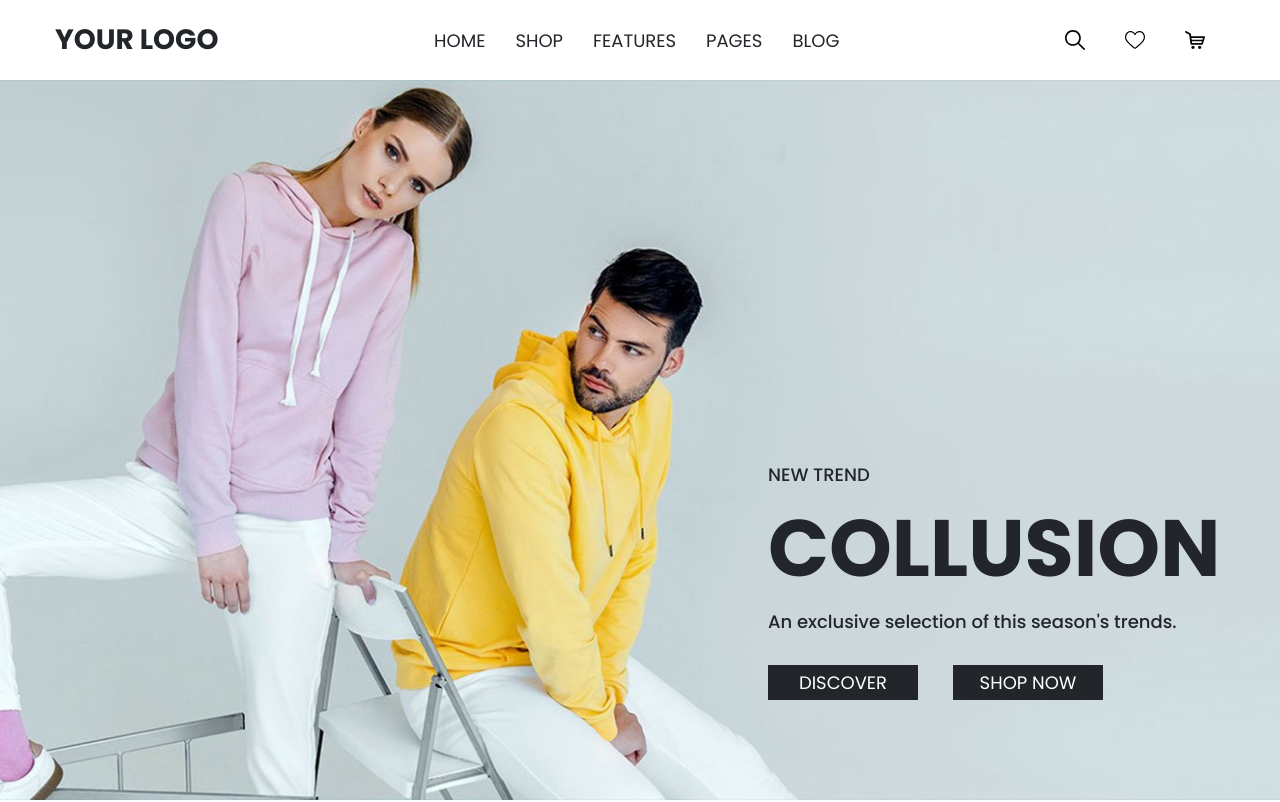
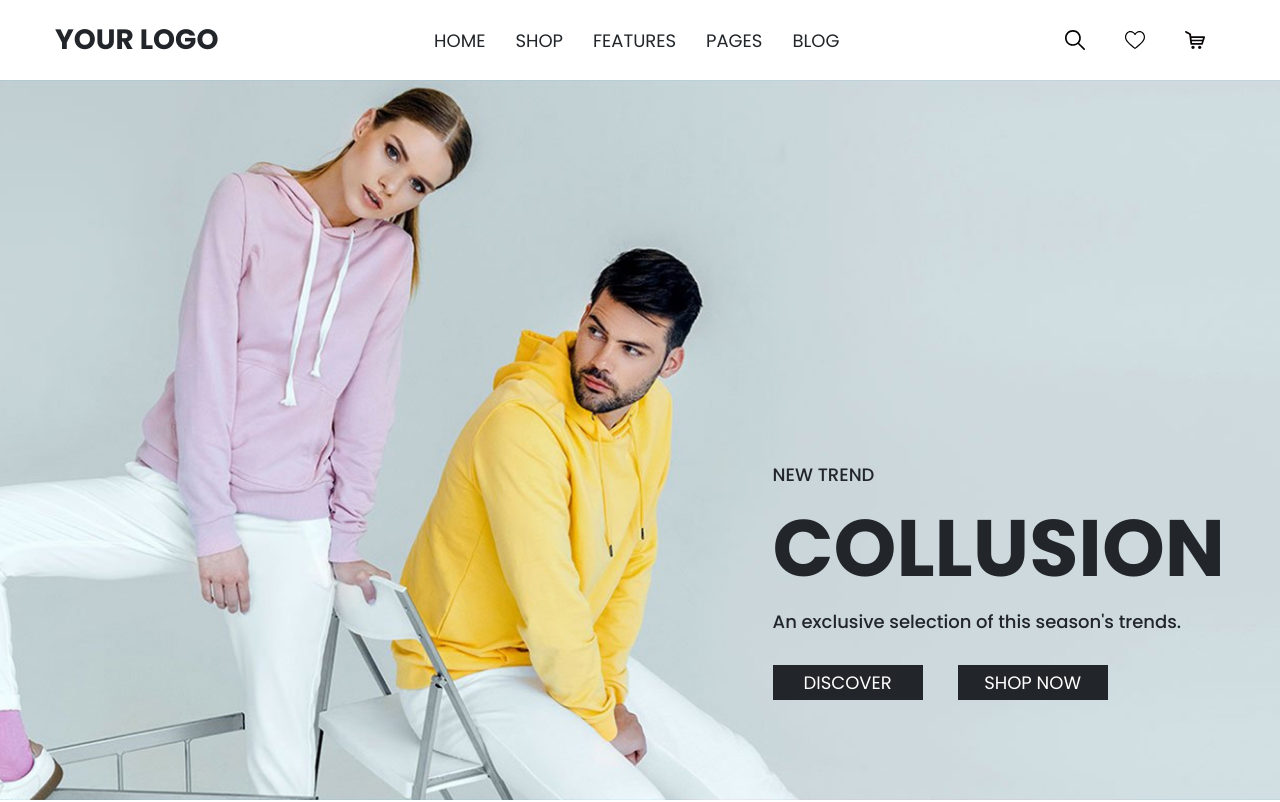
Before and after one commit to DmitriyKonnov/FashionSite, a website: page index.html in a window 1280 px wide. Shown: the top 802 px of the page. Drawn offline with Linux system fonts and the light colour scheme.

Commit message:
fix header  adaptive]

```diff
--- a/index.html
+++ b/index.html
@@ -38,6 +38,8 @@
         </div>
         <div class="header__page">
             <img src="/icons/img/1.jpg" alt="#">
+            <div class="container">
+                <div class="header__page_blocks">
                     <div class="header__page_block1"></div>
                     <div class="header__page_block2">
                         <h3 class="header__subtitle">new trend</h3>
@@ -49,9 +51,23 @@
                         </div>
                     </div>
                 </div>
+            </div>
+            <!-- <div class="header__page_block1"></div>
+            <div class="header__page_block2">
+                <h3 class="header__subtitle">new trend</h3>
+                <h1 class="header__title">collusion</h1>
+                <p class="header__description">An exclusive selection of this season's trends.</p>
+                <div class="header__buttons">
+                    <a href="#" class="btn herader__btn">discover</a>
+                    <a href="#" class="btn herader__btn">shop now</a>
+                </div>
+            </div> -->
+        </div>
     </header>
     <!-- Header end -->
 
+    <!-- Main -->
+    <main class="main">
         <!-- Catagory -->
         <div class="container">
             <div class="catagory">
@@ -298,6 +314,8 @@
             </div>
         </div>
         <!-- Tachen end -->
+    </main>
+    <!-- Main end -->
 
     <!-- Footer -->
     <footer class="footer">
--- a/scss/blocks/header.scss
+++ b/scss/blocks/header.scss
@@ -9,8 +9,6 @@
 }
 
 .header__page {
-  display: flex;
-
   height: calc(100vh - 80px);
   width: 100%;
 
@@ -30,15 +28,20 @@
   }
 }
 
+.header__page_blocks {
+  width: 100%;
+  height: 100%;
+  display: flex;
+  justify-content: space-between;
+}
+
 .header__page_block1 {
-  flex: 60%;
 }
 
 .header__page_block2 {
   margin-bottom: 10rem;
   margin-top: auto;
 
-  flex: 40%;
   z-index: 1;
 }
 
```
Also changed, not shown: css/style.css. Lines whose indentation alone changed are shown as unchanged.
